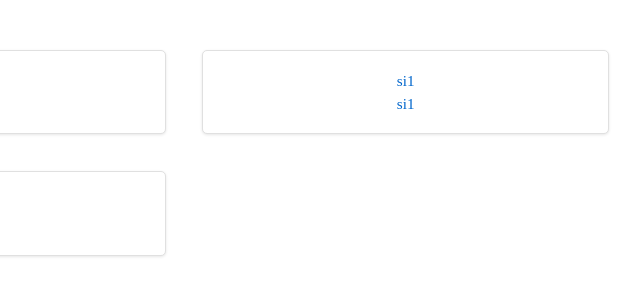
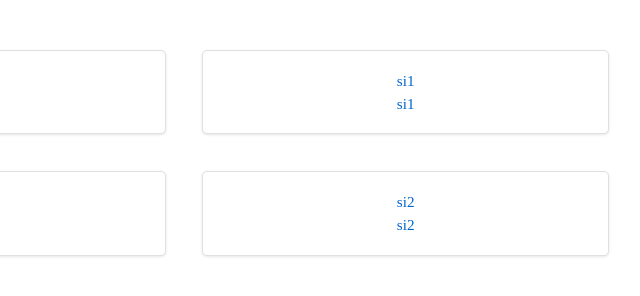
Before and after one commit to Lentes18/W5, a plain HTML site: page public/index.html in a window 1280 px wide. Shown: the full height of the page, 631-1271 px from the left. Drawn offline with Linux system fonts and the light colour scheme.

Commit message:
check test4 index.html

```diff
--- a/public/index.html
+++ b/public/index.html
@@ -20,6 +20,10 @@
                 <a href="#">si2</a>
             </div>
 
+            <div class="card">
+                <a href="#">si2</a>
+                <a href="#">si2</a>
+            </div>
         </div>
     </body>
 </html>
```
